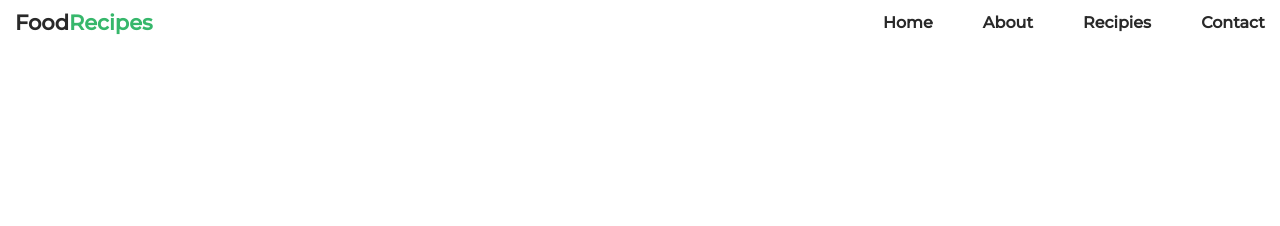
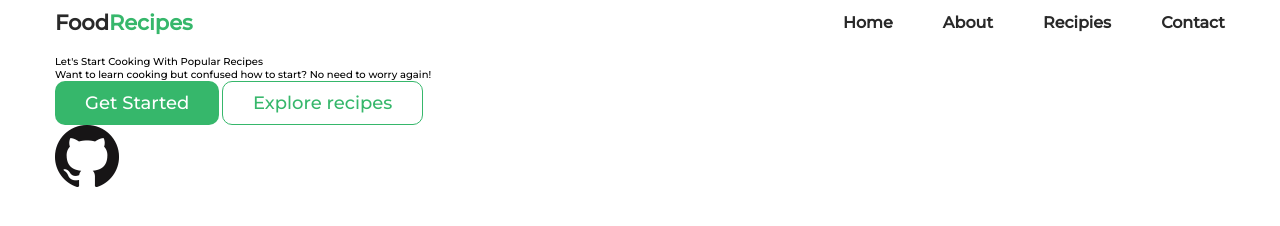
Before and after one commit to bjaneczko/Landing-page_FoodRecipes, a website built with webpack: page src/index.html in a window 1280 px wide. Built offline with nearby package versions, Linux system fonts and the light colour scheme.

Commit message:
Created html structure for home section

```diff
--- a/src/index.html
+++ b/src/index.html
@@ -35,4 +35,21 @@
       </nav>
     </header>
 
+    <main class="main">
+        <section class="home">
+            <div class="home__container">
+                <div class="home__data">
+                    <h1 class="home__title">Let's Start Cooking With Popular Recipes</h1>
+                    <p class="home__text">Want to learn cooking but confused how to start? No need to worry again!</p>
+                    <button class="btn btn--solid">Get Started</button>
+                    <button class="btn btn--transparent">Explore recipes</button>
+                </div>
+
+                <img src="./images/content/github.png" alt="Food plate" class="home__img">
+            </div>
+
+        </section>
+
+    </main>
+
 </html>
--- a/src/scss/abstracts/_variables.scss
+++ b/src/scss/abstracts/_variables.scss
@@ -14,6 +14,7 @@ $white: #fff;
 $light-gray: #f1f1f1;
 
 $primary-green: #36b76b;
+$secondary-green: #289f59;
 $body-background-color: #333;
 $foreground-color: #fff;
 $caption-color: #464646;
--- a/src/scss/app.scss
+++ b/src/scss/app.scss
@@ -8,6 +8,7 @@
 
 @import "layout/grid";
 @import "layout/header";
+@import "layout/main";
 @import "layout/footer";
 @import "layout/sidebar";
 @import "layout/forms";
--- a/src/scss/components/_buttons.scss
+++ b/src/scss/components/_buttons.scss
@@ -0,0 +1,36 @@
+.btn {
+  text-decoration: none;
+  cursor: pointer;
+  border: none;
+
+  &--solid {
+    font-size: 1.8rem;
+    font-family: inherit;
+    font-weight: 400;
+    color: $white;
+    background-color: $primary-green;
+    border-radius: 1rem;
+    padding: 1.1rem 3rem;
+
+    &:hover {
+      background-color: $secondary-green;
+    }
+  }
+
+  &--transparent {
+    box-sizing: border-box;
+    font-size: 1.8rem;
+    font-family: inherit;
+    font-weight: 400;
+    color: $primary-green;
+    padding: 1rem 3rem;
+    border: 1px solid $primary-green;
+    border-radius: 1rem;
+    background-color: transparent;
+
+    &:hover {
+      color: $white;
+      background-color: $secondary-green;
+    }
+  }
+}
--- a/src/scss/layout/_header.scss
+++ b/src/scss/layout/_header.scss
@@ -1,5 +1,5 @@
 .header {
-  max-width: 140rem;
+  max-width: 120rem;
   margin: 0 auto;
   font-weight: 700;
 }
--- /dev/null
+++ b/src/scss/layout/_main.scss
@@ -0,0 +1,5 @@
+.main {
+  max-width: 120rem;
+  margin: 0 auto;
+  padding: 1rem 1.5rem;
+}
```
